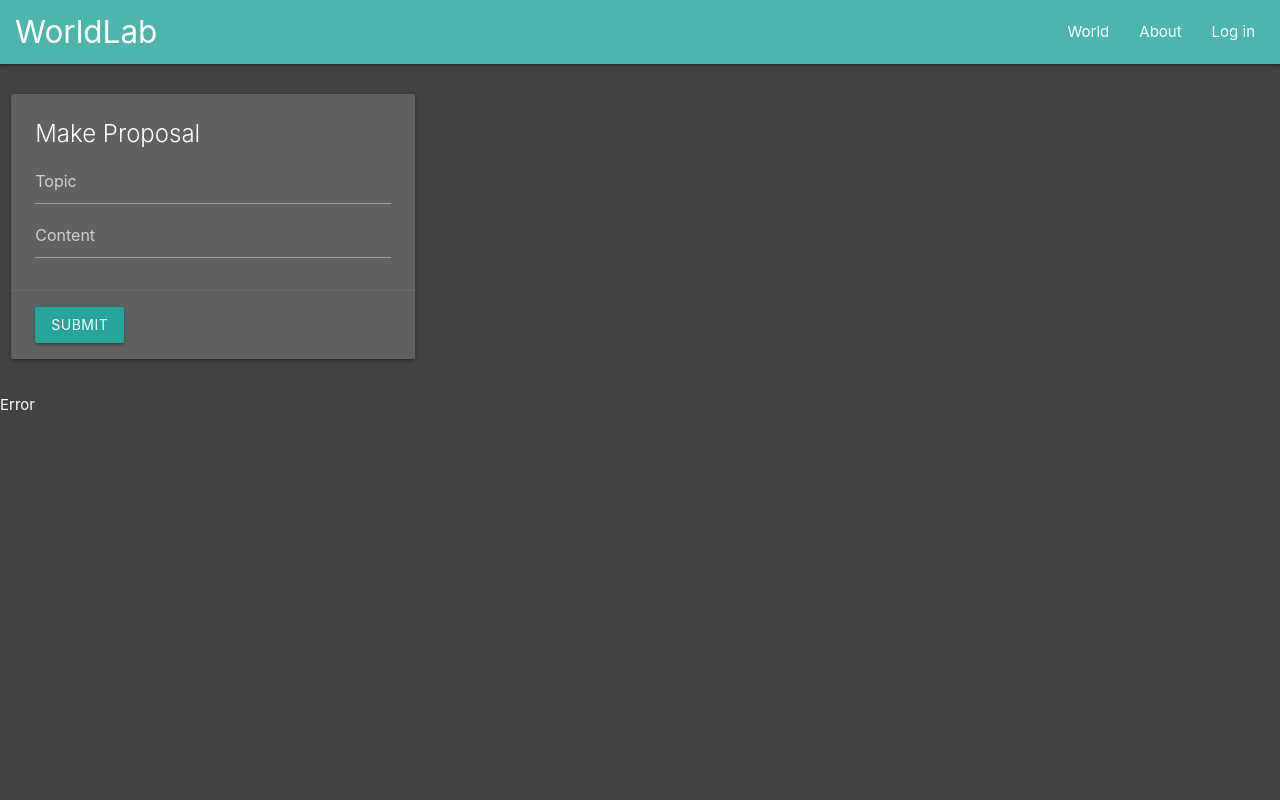
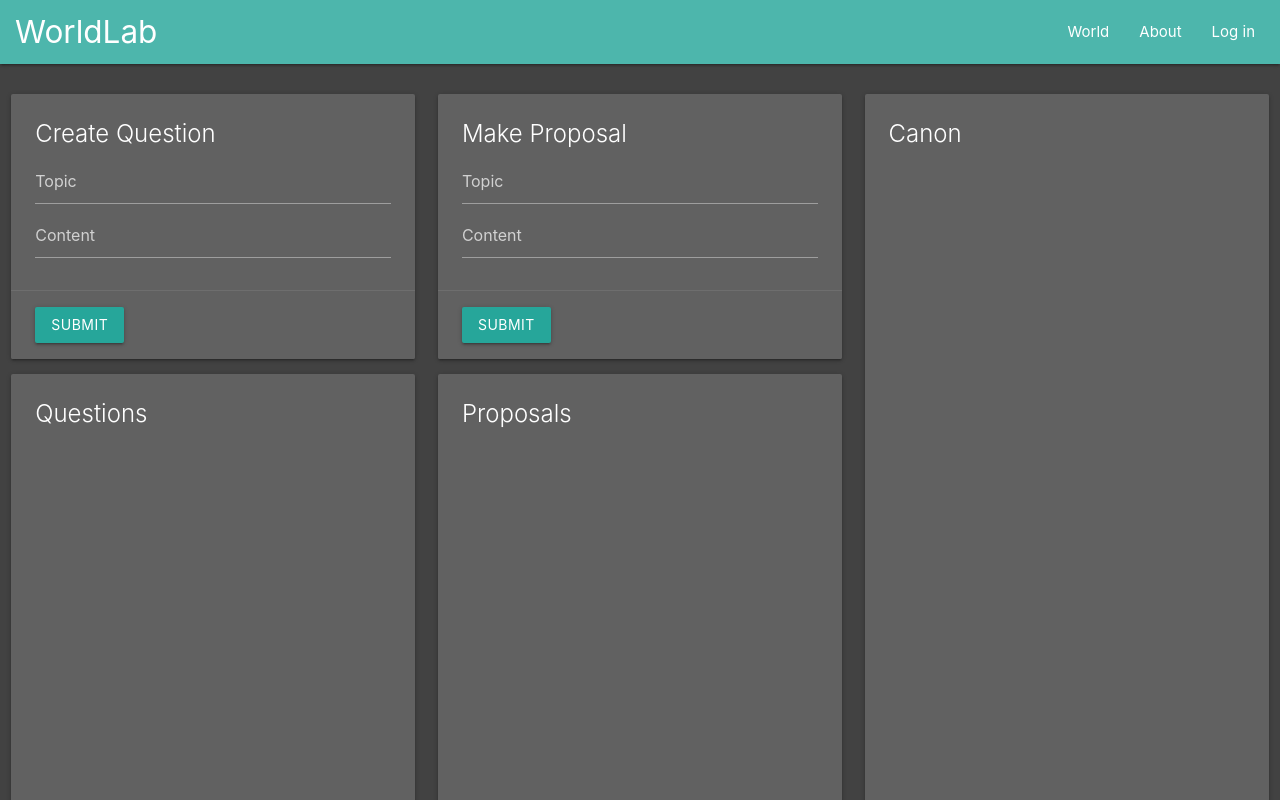
Before and after one commit to samhhollon/WorldLabClient, a React (Create React App) app: page / in a window 1280 px wide. Shown: the top 800 px of the page. Built offline with nearby package versions, Linux system fonts and the light colour scheme.

Commit message:
Added temporary components and layout

```diff
--- a/src/components/Proposal.js
+++ b/src/components/Proposal.js
@@ -10,7 +10,8 @@ class Proposal extends Component {
         const authToken = localStorage.getItem(AUTH_TOKEN)
         return (
             <li>
-                <div className="card-text section">
+                <div className="row card-text section piecePadding">
+                    <span className="col s9">
                         { authToken && (
                             <span>
                                 <button className="btn upVote" onClick={() => this._voteOnProposal()}>
@@ -19,8 +20,10 @@ class Proposal extends Component {
                             </span>
                         )}
                         {this.props.proposal.topic} ({this.props.proposal.content})
+                    </span>
+                    <span className="col s3 material-icons closeButton">close</span>
                 </div>
-                <div className="divider"/>
+                <div className="divider pieceDivider"/>
             </li>
         )
     }
--- /dev/null
+++ b/src/components/TempCreate.js
@@ -0,0 +1,26 @@
+import React, { Component } from 'react'
+
+export default class CreateProposal extends Component {
+  render() {
+    return (
+        <div className="card grey darken-2">
+        <div className="card-content">
+            <span className="card-title">{this.props.title}</span>
+            <input
+                className="input-field white-text"
+                type="text"
+                placeholder="Topic"
+            />
+            <input
+                className="input-field white-text"
+                type="text"
+                placeholder="Content"
+            />
+        </div>
+        <div className="card-action">
+            <button className="btn">Submit</button>
+        </div>
+        </div>
+    )
+  }
+}
--- /dev/null
+++ b/src/components/TempList.js
@@ -0,0 +1,13 @@
+import React, { Component } from 'react'
+
+export default class TempList extends Component {
+    render () {
+        return (
+            <div className="card grey darken-2 tempList">
+                <div className="card-content">
+                    <span className="card-title">{this.props.title}</span>
+                </div>
+            </div>
+        )
+    }
+}
--- a/src/components/pages/World.js
+++ b/src/components/pages/World.js
@@ -1,14 +1,29 @@
 import React, { Component } from 'react'
 
-import ProposalList from '../ProposalList'
-import CreateProposal from '../CreateProposal';
+// import CreateProposal from '../CreateProposal'
+// import ProposalList from '../ProposalList'
+
+import TempCreate from '../TempCreate'
+import TempList from '../TempList'
 
 export default class About extends Component {
     render() {
         return (
-            <div>
-                <CreateProposal/>
-                <ProposalList/>
+            <div className="row">
+                {/* <CreateProposal/> */}
+                {/* <ProposalList/> */}
+
+                <div className="col s12 m4">
+                    <TempCreate title="Create Question"/>
+                    <TempList title="Questions"/>
+                </div>
+                <div className="col s12 m4">
+                    <TempCreate title="Make Proposal"/>
+                    <TempList title="Proposals"/>
+                </div>
+                <div className="col s12 m4">
+                    <TempList title="Canon"/>
+                </div>
             </div>
         )
     }
--- a/src/styles/index.css
+++ b/src/styles/index.css
@@ -13,7 +13,9 @@ body {
 .upVote {
   width: 24px;
   height: 24px;
-  margin: 0px 10px 0px 5px;
+  position: relative;
+  right: 4px;
+  margin-right: 10px;
   padding: 0px;
   border-radius: 50%;
   font-size: 11px;
@@ -23,3 +25,21 @@ body {
   position: relative;
   bottom: 6px;
 }
+
+.closeButton {
+  text-align: right;
+}
+
+.piecePadding {
+  padding: 5px;
+  margin: 5px;
+}
+
+.pieceDivider {
+  opacity: 0.25;
+}
+
+/* TEMPORARY */
+.tempList {
+  height: 1000px;
+}
```
Lines whose indentation alone changed are shown as unchanged.
